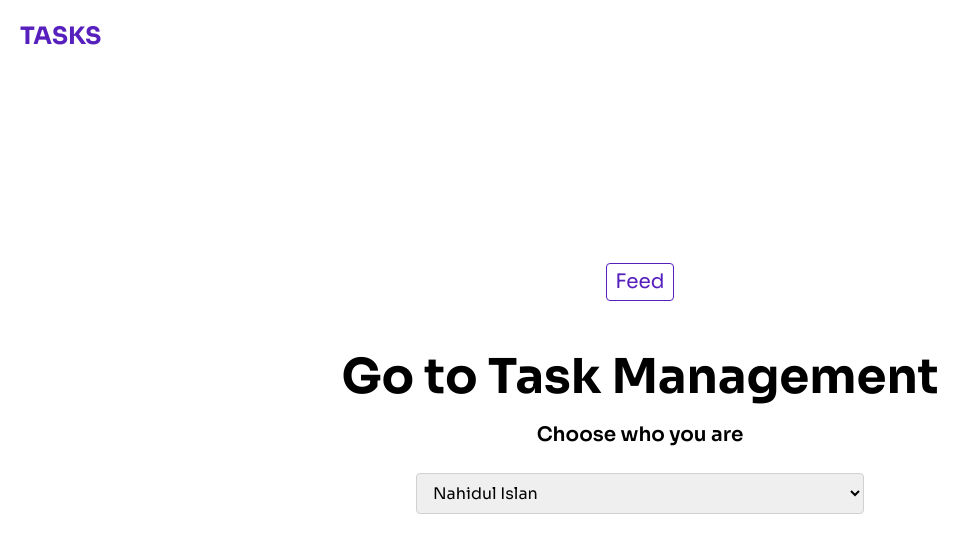
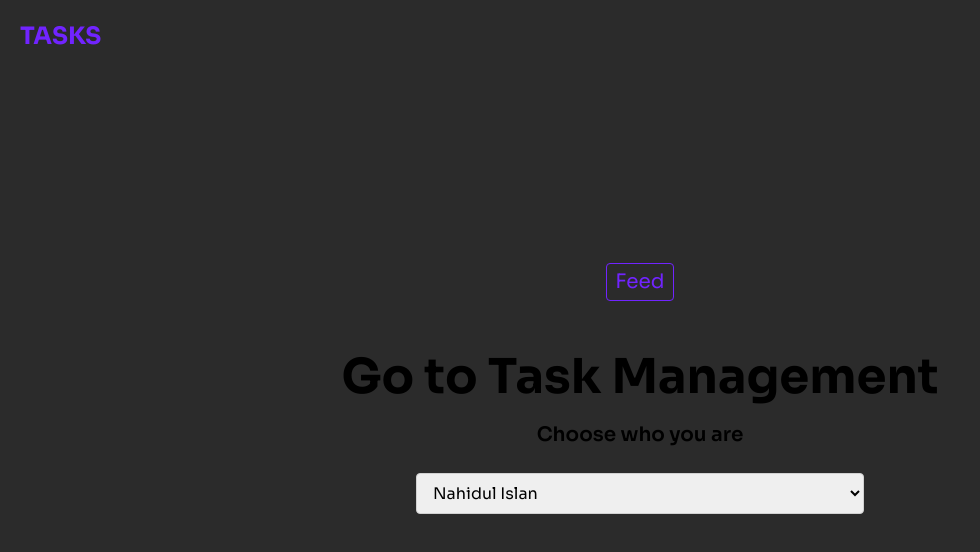
Before and after one commit to nahidul-fahim/task-management-redux-client, a React (Vite) app: page / in a window 1280 px wide. Shown: the top 552 px of the page, without its empty margins (0-980 px from the left). Built offline with nearby package versions, Linux system fonts and the light colour scheme.

Commit message:
created mutation

```diff
--- a/src/Pages/Feed/Feed.jsx
+++ b/src/Pages/Feed/Feed.jsx
@@ -6,24 +6,31 @@ const Feed = () => {
 
     // redux hook
     const { data: posts, isLoading, isError, error } = useGetPostsQuery(); // This returns an object
+
+    // dynamic data fetching
     // const { data: posts, isLoading, isError, error } = useGetPostsByIdQuery(10);
-
-    console.log(posts)
 
 
 
     return (
-        <div className="px-8">
-            <h2 className="text-4xl font-semibold text-center">Feed here</h2>
+        <div className="px-8 bg-customBackground">
+            <h2 className="text-4xl font-semibold text-white text-center">Feed here</h2>
+
+
+            {/* new post form */}
+            <form className="flex justify-center items-center gap-5 my-8">
+                <input type="text" name="newPost" id="newPost" className="bg-customForeground px-4 py-2 rounded focus:outline-none w-2/4" />
+                <input type="submit" value="Post" className="bg-primary text-white px-4 py-2 rounded" />
+            </form>
 
             <div className="grid grid-cols-3 justify-center items-stretch gap-8 my-12">
                 {
-                    isLoading ? <p className="text-5xl font-semibold">Loading....</p>
+                    isLoading ? <p className="text-center text-5xl font-semibold text-customForeground">Loading....</p>
                         :
-                        posts.map(post =>
+                        posts.slice(97).map(post =>
                             <div
                                 key={post.id}
-                                className="border border-[#d3d3d3] hover:shadow-xl duration-500 p-7 flex flex-col justify-start items-start rounded-xl gap-3"
+                                className="bg-customForeground shadow-black hover:shadow-2xl duration-500 p-7 flex flex-col justify-start items-start rounded-xl gap-3"
                             >
                                 <p>Post: {post.id}</p>
                                 <h3 className="text-2xl font-semibold text-black">{post.title}</h3>
--- a/src/index.css
+++ b/src/index.css
@@ -11,3 +11,7 @@
   scroll-behavior: smooth;
   font-family: "Sora", sans-serif;
 }
+
+body {
+  background-color: #2b2b2b;
+}
--- a/src/redux/features/api/baseApi.js
+++ b/src/redux/features/api/baseApi.js
@@ -11,6 +11,13 @@ const baseApi = createApi({
         }),
         getPostsById: builder.query({
             query: (id) => `/posts/${id}`
+        }),
+        setPost: builder.mutation({
+            query: () => ({
+                url: "/posts",
+                method: "POST",
+
+            })
         })
     }),
 });
--- a/tailwind.config.js
+++ b/tailwind.config.js
@@ -6,7 +6,9 @@ export default {
   ],
   theme: {
     colors: {
-      primary: '#5720bd',
+      customBackground: '#2b2b2b',
+      customForeground: '#c4c4c4',
+      primary: '#7124ff',
       second: '#482b7c',
       lightPrimary: '#dbc7ff',
       customRed: '#ff4343',
```
